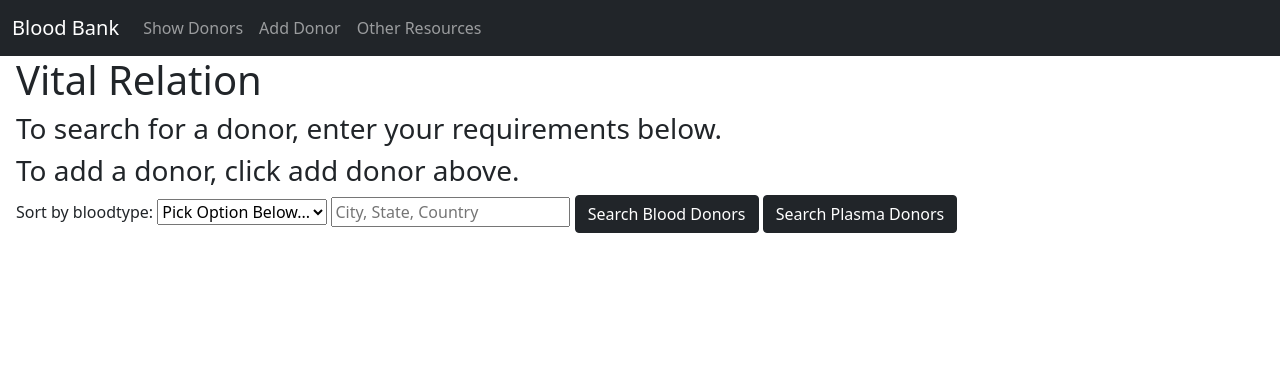
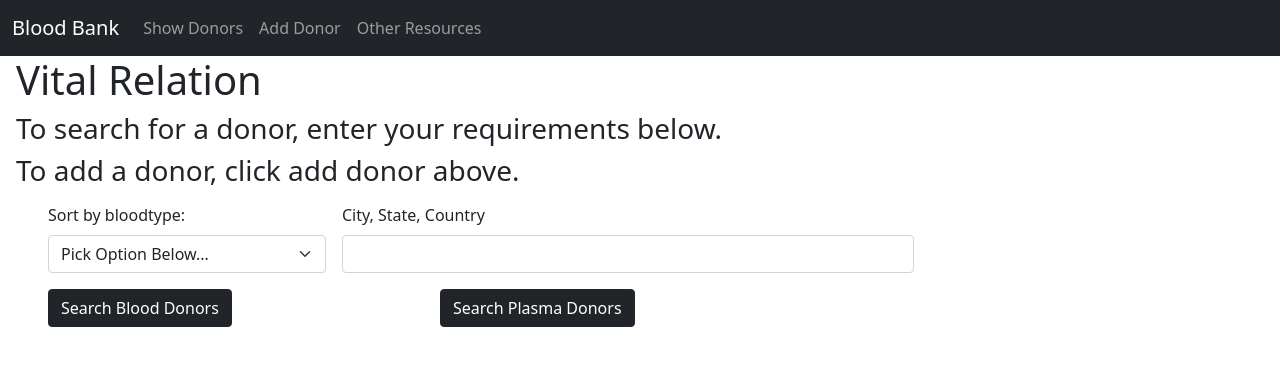
Before and after one commit to ywanika/addressBook, a Flask app: page / in a window 1280 px wide. Shown: the top 366 px of the page. Run offline with Flask 2, Linux system fonts and the light colour scheme; some libraries are stand-ins or nearby versions.

Commit message:
working on backend validation of city/state/country

```diff
--- a/app.py
+++ b/app.py
@@ -26,7 +26,7 @@ app.config.update(
 
 mongo = PyMongo(app)
 
-regex = '^(\w|\.|\_|\-)+[@](\w|\_|\-|\.)+[.]\w{2,3}$' #for sever-side validation of email
+regex_email = '^(\w|\.|\_|\-)+[@](\w|\_|\-|\.)+[.]\w{2,3}$' #for sever-side validation of email
 
 
 @app.route("/", methods= ["GET", "POST"])
@@ -36,7 +36,7 @@ def showData():
     else:
         if "button" in request.form:
             bloodType = request.form ["bloodType"]
-            place = request.form ["place"].strip()
+            place = request.form ["place"].strip().lower()
             button = request.form["button"]
 
             if (bloodType == "" or place == ""):
@@ -59,9 +59,9 @@ def showData():
             name = ""
             people =  {}
             #persons = mongo.db.donors.find({"bloodType":bloodType, "zipcode": zipcode})
-            persons = mongo.db.donors.aggregate([ {"$match": { "$or": donorTypes , "place": place, "confirmed": True}}, {"$sample":{ "size": 10 }} ])
+            persons = mongo.db.donors.aggregate([ {"$match": { "$or": donorTypes , "place": {"$in":[place]}, "confirmed": True}}, {"$sample":{ "size": 10 }} ])
             if button == "Search Plasma Donors":
-                persons = mongo.db.donors.aggregate([ {"$match":{"$or": donorTypes, "place": place, "confirmed": True, "plasma": True}}, {"$sample":{ "size": 10 }} ])
+                persons = mongo.db.donors.aggregate([ {"$match":{"$or": donorTypes, "place": {"$in":[place]}, "confirmed": True, "plasma": True}}, {"$sample":{ "size": 10 }} ])
             #print(persons)
             for person in persons:
                 if "name" in person:
@@ -87,7 +87,7 @@ def add():
     else:
         name = request.form ["name"].strip().lower()
         phone = request.form ["phone"].strip()
-        place = request.form ["place"].strip()
+        place = request.form ["place"].strip().lower()
         bloodType = request.form ["bloodType"]
         email = request.form ["email"].strip().lower()
         plasma = False
@@ -102,11 +102,14 @@ def add():
         if (phone == "" or place == "" or bloodType == ""):
             flash("Please fill in all fields", "danger")
             return redirect ("/add")
-        elif not (re.search(regex, email)):
+        elif not (re.search(regex_email, email)):
             flash("Please enter valid email", "danger")
             return redirect ("/add")
         elif not ( phone.isnumeric() ):
             flash("Please enter numeric values for phone", "danger")
+            return redirect ("/add")
+        elif place.count(",") < 2:
+            flash("Please enter your place in 'City, State, Country' format", "danger")
             return redirect ("/add")
         person = {"name":name, "phone": phone, "place": place, "bloodType": bloodType, "email": email, "confirmed": False, "agreed_TandC":agree, "plasma":plasma}
         #print (person)
@@ -121,7 +124,7 @@ def add():
 
         message = Mail(
             from_email='support@vitalrelation.com',
-            to_emails= email,
+            to_emails= "ankagugu@gmail.com",
             subject='Vital Relation - Account Confirmation',
             html_content= render_template("createUser_email.html", name = name.title(), phone = phone, place = place, bloodType = bloodType, url = url))
         try:
@@ -184,13 +187,14 @@ def autoAddData():
 
 
 if __name__ == "__main__":
-    app.run()
+    app.run(debug=True)
 
 
-"""up to 3 sarch agains, after have to wait 10 min, info icon"""
+"""up to 3 sarch agains, after have to wait 10 min, info icon, contains/in in mongo($in), city/state/country validation java, type of phone # (area code, adding the +1/+91), have ppl check spam (what if I didn't get the email), """
 #remove debug, change recieving email
 """make the email prettier, vaccination info"""
 """confirm email to delete user"""
+"""dlib library"""
 
 """https://covidwin.in/               Tracking availability of many types of Covid related resources.
 https://covid19-twitter.in/    Twitter query generator which finds info from Twitter.
--- a/templates/createUser_email.html
+++ b/templates/createUser_email.html
@@ -5,7 +5,7 @@
     <li>City, State, Country: {{place}}</li>
     <li>Blood Type: {{bloodType}}</li>
 </ul>
-<a href = "{{url}}">Click this link to confirm your account!</a>
+<a href = "{{url}}"><button style = "background-color: green; color: white">Confirm your account.</button></a>
 <p> This link is only valid for 45 minutes.</p>
 <p>Thank you,</p>
 <p>Vital Relations Team</p>
--- a/templates/showData.html
+++ b/templates/showData.html
@@ -10,6 +10,12 @@
     <div class="alert alert-{{category}} alert-dismissible fade show" role="alert">
         {{message}}
     </div>
+    {% if "check your inbox to confirm your account" in message%}
+    <div>
+        <button onclick="email_info()">Do not see the email?</button>
+        <p id="email_info"></p>
+    </div>
+    {% endif %}
     {% endfor %}
 </ul>
 {% endif %}
@@ -21,11 +27,12 @@
 <h3>To add a donor, click add donor above.</h3>
 {% endif %}
 
-
-<form method="POST">
-    <label>Sort by bloodtype:</label>
-    <select name="bloodType">
-        <option selected value="">{{searchedType}}</option>
+<form class="row gx-5 mx-4" method="POST">
+    <div class="row">
+        <div class="col-md-3 p-2">
+            <label class="form-label">Sort by bloodtype:</label>
+            <select class="form-select" name="bloodType">
+                <option selected value="">Pick Option Below...</option>
                 <option value="A+">A+</option>
                 <option value="A-">A-</option>
                 <option value="B+">B+</option>
@@ -35,12 +42,23 @@
                 <option value="O+">O+</option>
                 <option value="O-">O-</option>
             </select>
-    <input type="text" name="place" value = "{{searchedPlace}}" placeholder="City, State, Country" id= "searchCity">
-    <input type="submit" value = "Search Blood Donors" class="btn btn-dark" name= "button">
-    <input type="submit" value = "Search Plasma Donors" class="btn btn-dark" name= "button">
+        </div>
+        <div class="col-md-6 p-2">
+            <label class="form-label">City, State, Country</label>
+            <input type="text" class="form-control" name="place" value="{{searchedPlace}}" id="searchCity">
+        </div>
+    </div>
+    <div class="row">
+        <div class="col-md-4 p-2">
+            <input type="submit" value="Search Blood Donors" class="btn btn-dark" name="button">
+        </div>
+        <div class="col-md-4 p-2">
+            <input type="submit" value="Search Plasma Donors" class="btn btn-dark" name="button">
+        </div>
+    </div>
 </form>
 
-<div class = "row">
+<div class="row">
     {% for x in people %}
     <div class="card bg-warning col-4" style="width: 18rem;">
         <div class="card-body">
@@ -52,10 +70,10 @@
     {%  endfor %}
 </div>
 {% if people != {} %}
-<form method = "POST">
-    <input type = "text" name = "place" value= "{{searchedPlace}}" hidden>
-    <input type = "text" name = "bloodType" value="{{searchedType}}" hidden>
-    <input type="submit" value="Search Again" class="btn btn-dark" name= "searchAgain">
+<form method="POST">
+    <input type="text" name="place" value="{{searchedPlace}}" hidden>
+    <input type="text" name="bloodType" value="{{searchedType}}" hidden>
+    <input type="submit" value="Search Again" class="btn btn-dark" name="searchAgain">
 </form>
 {% endif %}
 
@@ -63,7 +81,7 @@
 
 {% block scripts %}
 <script>
-    function activatePlacesSearch(){
+    function activatePlacesSearch() {
         var input = document.getElementById("searchCity")
         var autocomplete = new google.maps.places.Autocomplete(input);
     }
@@ -71,4 +89,9 @@
 <script async
     src="https://maps.googleapis.com/maps/api/js?key={{places}}&libraries=places&callback=activatePlacesSearch">
     </script>
+<script>
+    function email_info() {
+        document.getElementById("email_info").innerHTML = "Please check spam folder. The email has been sent. You can resend the email by adding yourself as a donor again.";
+    }
+</script>
 {% endblock %}
```
Lines whose indentation alone changed are shown as unchanged.
